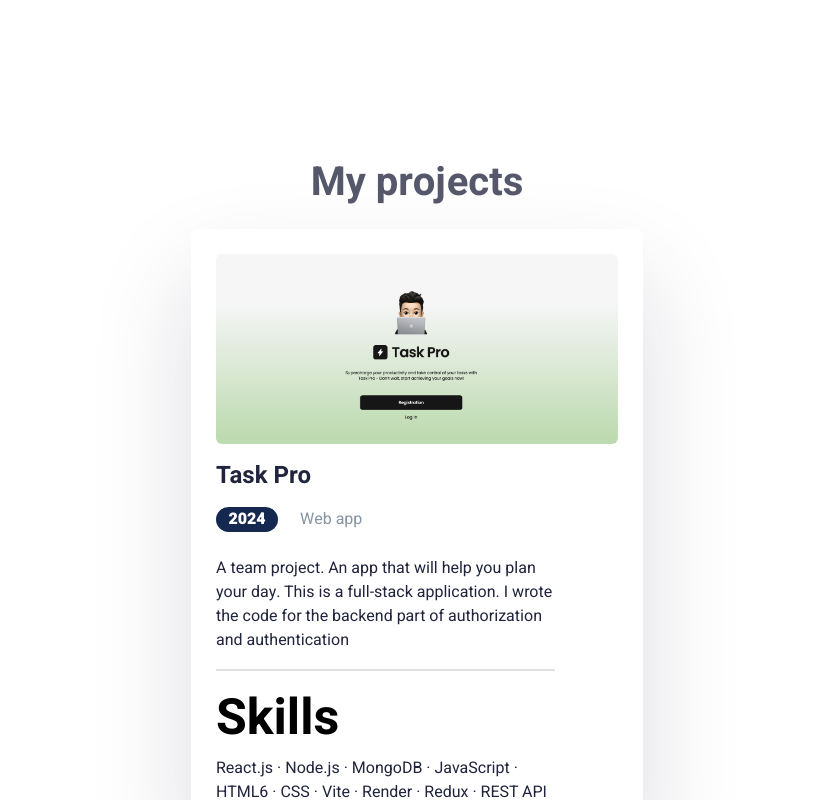
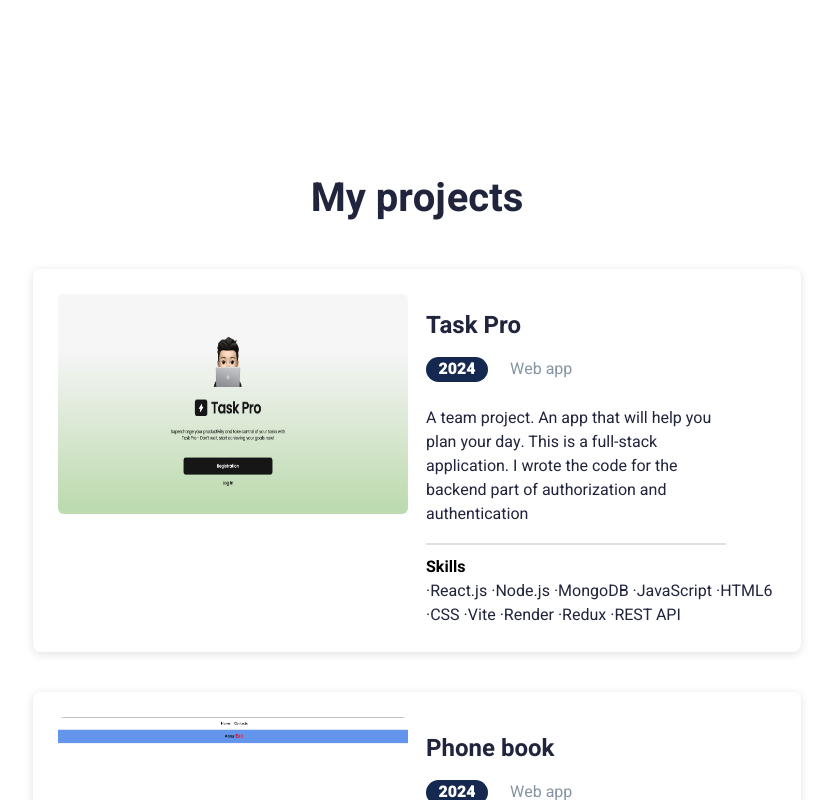
Before and after one commit to anutkaavslchnk/portfolio, a React (Vite) app: page /projects in a window 1280 px wide. Both pictures are taken after a click on the button 640 px from the left and 525 px from the top of the page. Shown: the top 800 px of the page, without its empty margins (223-1056 px from the left). Built offline with nearby package versions, Linux system fonts and the light colour scheme.

Commit message:
fixed the projects page and added the contact page

```diff
--- a/src/pages/Contact/Contact.jsx
+++ b/src/pages/Contact/Contact.jsx
@@ -1,9 +1,26 @@
 
+import { FaLinkedin, FaTelegramPlane } from 'react-icons/fa';
 import s from './Contact.module.css';
 console.log(s);
+import { IoLogoGithub } from "react-icons/io";
 
+import { BiLogoGmail } from 'react-icons/bi';
+import { BsFillTelephoneFill } from 'react-icons/bs';
 const Contact = () => {
-  return <div>Contact</div>;
+  return (
+  <>
+  <p className={s.order}>Here you can order the website</p>
+  <p className={s.contacts}>Here is my contacts:</p>
+  <ul className={s.list}>
+    <li><a href=""><IoLogoGithub fill="black" size="40px" /></a></li>
+    <li><a href=""><FaLinkedin fill="black" size="40px" /></a></li>
+    <li><a href=""><FaTelegramPlane fill="black" size="40px" /></a></li>
+    <li><a href=""><BiLogoGmail fill="black" size="40px" /></a></li>
+    <li><a href=""><BsFillTelephoneFill fill="black" size="30px" /></a></li>
+  </ul>
+
+  </>
+  )
 };
 
 export default Contact;
--- a/src/pages/Contact/Contact.module.css
+++ b/src/pages/Contact/Contact.module.css
@@ -0,0 +1,17 @@
+.list{
+    list-style-type: none;
+    display: flex;
+    justify-content: center;
+    gap:35px;
+    margin-top: 30px;
+}
+.order{
+    font-size:20px;
+    text-align: center;
+    margin-top: 40px;
+}
+.contacts{
+    margin-top: 90px;
+    font-size:20px;
+    text-align: center;
+}
--- a/src/pages/Projects/Projects.jsx
+++ b/src/pages/Projects/Projects.jsx
@@ -4,91 +4,107 @@ import img2 from '/public/fb.png';
 import img3 from '/public/js.png';
 import img4 from '/public/fr.png';
 import img5 from '/public/st.png';
-console.log(s);
+import { useState } from 'react';
+
 const Projects = () => {
+
+  const [currentPage, setCurrentPage] = useState(1);
+  const [perPage] = useState(3);
+
+
+  const projects = [
+    {
+      id: 1,
+      img: img1,
+      title: 'Task Pro',
+      year: '2024',
+      type: 'Web app',
+      description: 'A team project. An app that will help you plan your day. This is a full-stack application. I wrote the code for the backend part of authorization and authentication',
+      skills: '·React.js ·Node.js ·MongoDB ·JavaScript ·HTML6 ·CSS ·Vite ·Render ·Redux ·REST API',
+    },
+    {
+      id: 2,
+      img: img2,
+      title: 'Phone book',
+      year: '2024',
+      type: 'Web app',
+      description: 'In this web application, you will have the opportunity to create your own account in the contact book, where you can add new contacts, delete them, and search by number and name. Individual project',
+      skills: '·HTML5 ·CSS3 ·JavaScript ·React.js ·Node.js ·Redux ·Axios ·Vite',
+    },
+    {
+      id: 3,
+      img: img3,
+      title: 'Your energy',
+      year: '2023',
+      type: 'Web app',
+      description: 'Team project. This site will help you create your own workout program, has a variety of workouts for each body part and an explanation of how it works. I was responsible for the footer of the site and all its functionality',
+      skills: '·HTML5 ·CSS3 ·JavaScript ·Vite ·Communication ·Teamwork',
+    },
+    {
+      id: 4,
+      img: img4,
+      title: 'Veggieboost',
+      year: '2023',
+      type: 'Web app',
+      description: 'Team project. A website that helps you easily shop for fresh vegetables from home. It is adapted for all devices, has a modal window and several animations. I developed the “organic vegetables” section, which is adapted to all devices',
+      skills: '·HTML5 ·CSS3 ·JavaScript ·Vite ·Communication ·Teamwork',
+    },
+    {
+      id: 5,
+      img: img5,
+      title: 'Web studio',
+      year: '2023',
+      type: 'Web app',
+      description: 'The website of the web studio is adapted for all types of devices and includes modal windows, a responsive design, effects and transitions.',
+      skills: '·HTML5 ·CSS3 ·JavaScript',
+    },
+  ];
+
+
+  const indexOfLastProject = currentPage * perPage;
+  const indexOfFirstProject = indexOfLastProject - perPage;
+
+
+  const currentProjects = projects.slice(indexOfFirstProject, indexOfLastProject);
+
+
+  const paginate = (pageNumber) => setCurrentPage(pageNumber);
+
   return (
     <section className={s.cont}>
-    <h2 className={s.title}>My projects</h2>
+      <p className={s.title}>My projects</p>
 
       <ul className={s.list}>
-
-      <li className={s.items}>
-        <img src={img1} alt="task pro" className={s.img} />
+        {currentProjects.map((project) => (
+          <li key={project.id} className={s.items}>
+            <img src={project.img} alt={project.title} className={s.img} />
             <div>
-          <p className={s.par_f}>Task Pro</p>
+              <p className={s.par_f}>{project.title}</p>
               <div className={s.cont_txt}>
-          <div className={s.year}>2024</div>
-          <p className={s.type}>Web app</p>
+                <div className={s.year}>{project.year}</div>
+                <p className={s.type}>{project.type}</p>
               </div>
-          <p className={s.description}>A team project. An app that will help you plan your day. This is a full-stack application. I wrote the code for the backend part of authorization and authentication</p>
+              <p className={s.description}>{project.description}</p>
               <div className={s.line}></div>
               <p className={s.skills}>Skills</p>
-          <p className={s.listskills}>React.js · Node.js · MongoDB · JavaScript · HTML6 · CSS · Vite · Render · Redux · REST API</p>
+              <p className={s.listskills}>{project.skills}</p>
             </div>
-
           </li>
-      <li className={s.items}>
-      <img src={img2} alt="phone book" className={s.img} />
-      <div>
-          <p className={s.par_f}>Phone book</p>
-          <div className={s.cont_txt}>
-          <div className={s.year}>2024</div>
-          <p className={s.type}>Web app</p>
-          </div>
-          <p className={s.description}>In this web application, you will have the opportunity to create your own account in the contact book, where you can add new contacts, delete them, and search by number and name. Individual project</p>
-          <div className={s.line}></div>
-          <p className={s.skills}>Skills</p>
-          <p className={s.listskills}>HTML5 · CSS3 · JavaScript · React.js · Node.js · Redux · Axios · Vite</p>
-        </div>
+        ))}
+      </ul>
 
 
-      </li>
-      <li className={s.items}>
-      <img src={img3} alt="your energy" className={s.img} />
-      <div>
-          <p className={s.par_f}>Your energy</p>
-          <div className={s.cont_txt}>
-          <div className={s.year}>2023</div>
-          <p className={s.type}>Web app</p>
+      <div className={s.pagination}>
+        {Array.from({ length: Math.ceil(projects.length / perPage) }, (_, index) => (
+          <button
+            key={index + 1}
+            className={s.pageButton}
+            onClick={() => paginate(index + 1)}
+          >
+            {index + 1}
+          </button>
+        ))}
       </div>
-          <p className={s.description}>Team project. This site will help you create your own workout program, has a variety of workouts for each body part and an explanation of how it works. I was responsible for the footer of the site and all its functionality</p>
-          <div className={s.line}></div>
-          <p className={s.skills}>Skills</p>
-          <p className={s.listskills}>HTML5 · CSS3 · JavaScript · Vite  · Communication · Teamwork </p>
-        </div>
-
-      </li>
-      <li className={s.items}>
-      <img src={img4} alt="veggieboost" className={s.img} />
-      <div>
-          <p className={s.par_f}>Veggieboost</p>
-          <div className={s.cont_txt}>
-          <div className={s.year}>2023</div>
-          <p className={s.type}>Web app</p>
-          </div>
-          <p className={s.description}>Team project. A website that helps you easily shop for fresh vegetables from home. It is adapted for all devices, has a modal window and several animations. I developed the “organic vegetables” section, which is adapted to all devices</p>
-          <div className={s.line}></div>
-          <p className={s.skills}>Skills</p>
-          <p className={s.listskills}>HTML5 · CSS3 · JavaScript · Vite · Communication · Teamwork </p>
-        </div>
-
-      </li>
-      <li className={s.items}>
-      <img src={img5} alt="web studio" className={s.img} />
-      <div>
-          <p className={s.par_f}>Web studio</p>
-          <div className={s.cont_txt}>
-          <div className={s.year}>2023</div>
-          <p className={s.type}>Web app</p>
-          </div>
-          <p className={s.description}>The website of the web studio is adapted for all types of devices and includes modal windows, a responsive design, effects and transitions.</p>
-          <div className={s.line}></div>
-          <p className={s.skills}>Skills</p>
-          <p className={s.listskills}>HTML5 · CSS3 · JavaScript</p>
-        </div>
-
-      </li>
-    </ul>
     </section>
   );
 };
--- a/src/pages/Projects/Projects.module.css
+++ b/src/pages/Projects/Projects.module.css
@@ -1,12 +1,14 @@
 .title{
     color: rgb(33, 36, 61);
     font-size: 40px;
+    font-weight: 700;
 margin-top: 80px;
+margin-bottom: 40px;
 text-align: center;
 }
 .img{
-    width:402px;
-    height:190px;
+    width:300px;
+    height:150px;
     border-radius: 6px;
 }
 
@@ -15,7 +17,7 @@ text-align: center;
     justify-content: center;
     flex-direction: column;
     list-style-type: none;
-    gap:22px;
+    gap:40px;
     align-items: center;
     margin-bottom: 30px;
 }
@@ -27,10 +29,16 @@ text-align: center;
     display:flex;
     justify-content: center;
     flex-direction: column;
-    box-shadow: rgba(17, 12, 46, 0.15) 0px 48px 100px 0px;
-
+    box-shadow: rgba(99, 99, 99, 0.2) 0px 2px 8px 0px;
+/* border:1px solid lightgray; */
 }
 
+.items:hover,
+.items.active{
+    box-shadow: rgba(17, 12, 46, 0.15) 0px 48px 100px 0px;
+    border:none;
+    cursor:pointer;
+}
 .line{
 
 }
@@ -73,14 +81,14 @@ font-weight: 400;
 
 .description{
     margin-top: 24px;
-    width: 344px;
+    width: 300px;
     color: rgb(33, 36, 61);
 
 font-size: 16px;
 font-weight: 400;
 }
 .listskills{
-    width: 344px;
+    width: 300px;
     color: rgb(33, 36, 61);
 ;
 font-size: 16px;
@@ -92,13 +100,76 @@ font-weight: 400;
 }
 .line{
     margin-top: 17px;
-    width: 339px;
+    width: 300px;
     border: 1px solid rgb(224, 224, 224);
 }
+.pagination{
+    display:flex;
+    gap:15px;
+    justify-content: center;
+    margin-bottom: 20px;
+}
+.pageButton{
+    background-color: transparent;
+    border:1px solid lightgrey;
+    color:black;
+    padding:10px 20px;
+    border-radius:20px;
+    font-weight: 700;
+
+}
+.pageButton:hover,
+.pageButton:active{
+    box-shadow: rgba(0, 0, 0, 0.07) 0px 1px 2px, rgba(0, 0, 0, 0.07) 0px 2px 4px, rgba(0, 0, 0, 0.07) 0px 4px 8px, rgba(0, 0, 0, 0.07) 0px 8px 16px, rgba(0, 0, 0, 0.07) 0px 16px 32px, rgba(0, 0, 0, 0.07) 0px 32px 64px;
+}
 @media screen and (min-width:768px){
+.skills{
+    font-size: 16px;
 
+}
+.items{
+    display:flex;
+    gap: 18px;
+    flex-direction: row;
+}
+.listskills{
+    width:350px;
+}
+
+.img{
+    width:350px;
+    height:220px;
+}
+.pageButton{
+font-size: 25px;
+    padding:15px 25px;
+
+
+}
 }
 
 @media screen and (min-width:1158px){
+    .skills{
+        font-size: 16px;
 
+    }
+    .items{
+        display:flex;
+        gap: 18px;
+        flex-direction: row;
+    }
+    .listskills{
+        width:350px;
+    }
+
+    .img{
+        width:350px;
+        height:220px;
+    }
+    .pageButton{
+        font-size: 25px;
+            padding:15px 25px;
+
+
+        }
 }
```
Also changed, not shown: src/pages/Details/Details.jsx (added, +7 -0 lines), src/pages/Details/Details.module.css (added). Lines whose indentation alone changed are shown as unchanged.
